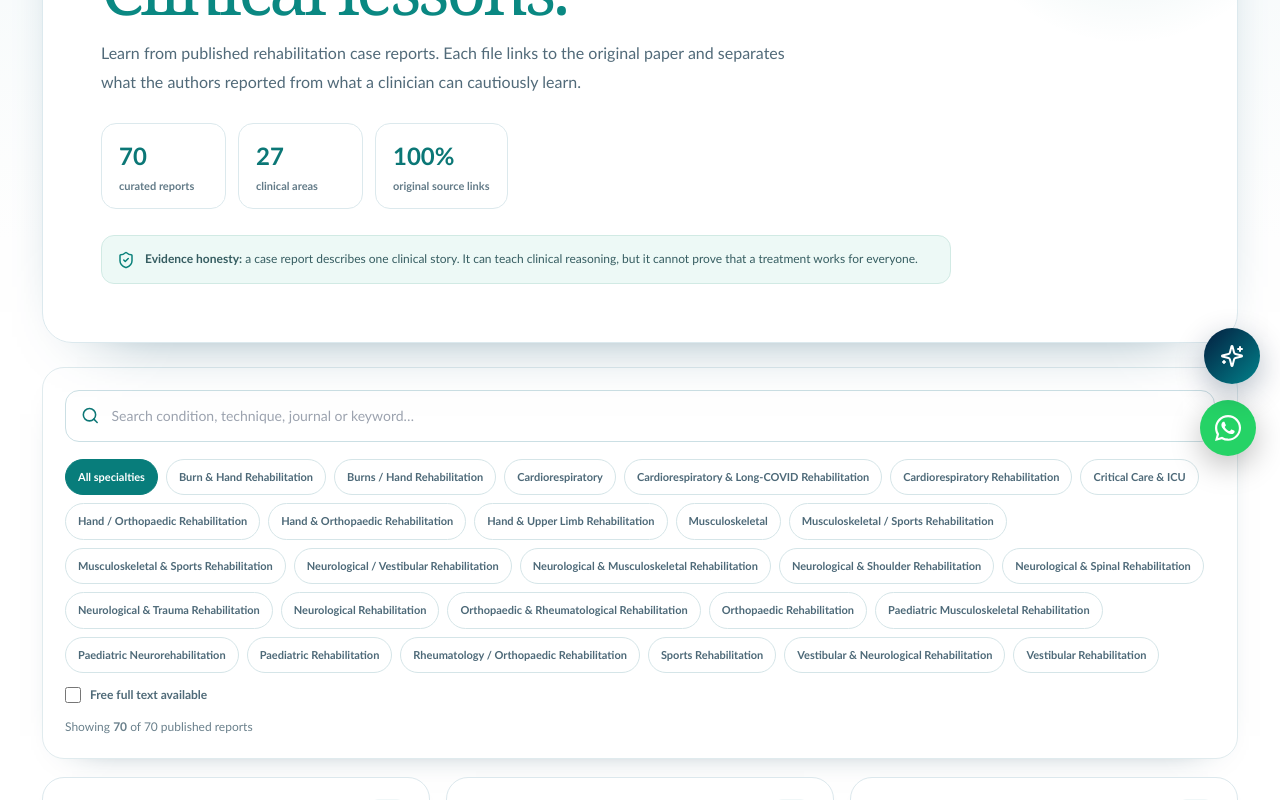
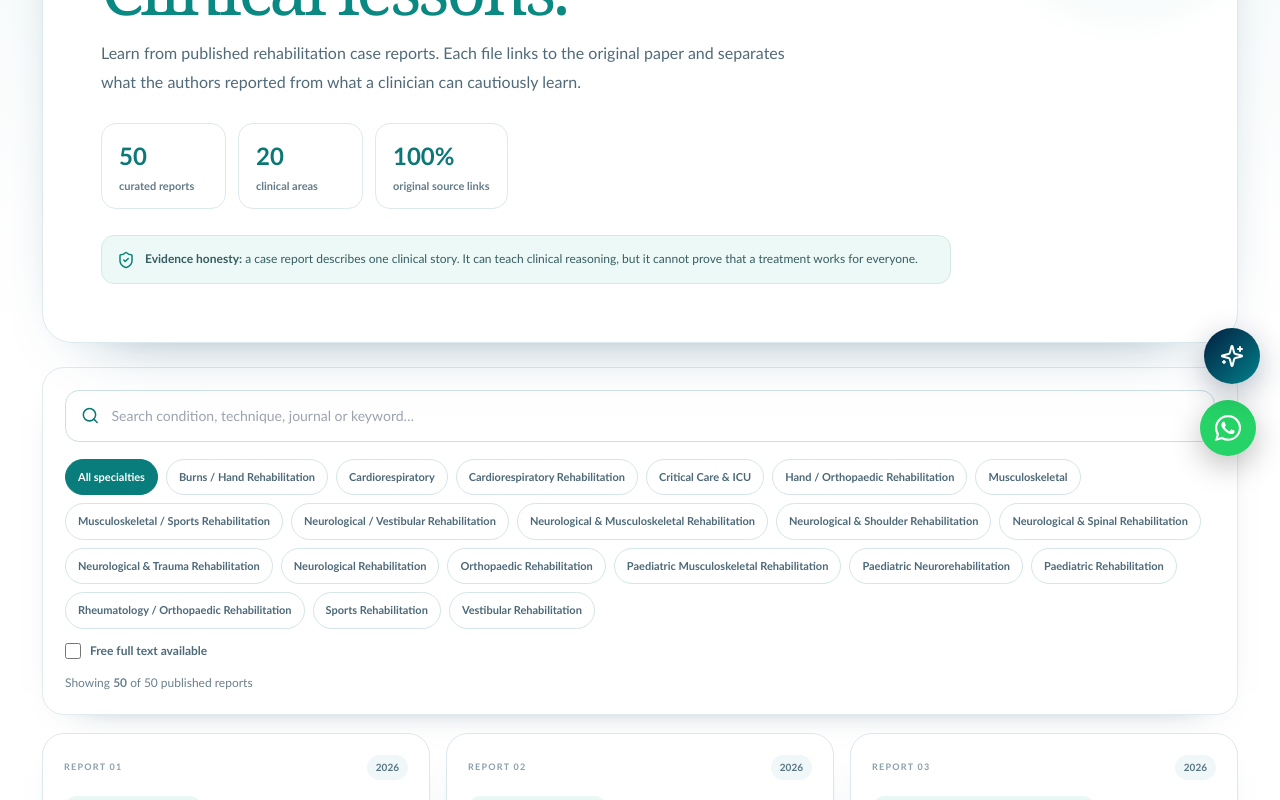
Before and after one commit to physionexusacademy/physio-nexus-academy, a Next.js app: page /case-lab in a window 1280 px wide. Shown: the part 320-1120 px from the top of the page. Built offline with nearby package versions, Linux system fonts and the light colour scheme.

Commit message:
Deduplicate Case Lab reports by DOI and source URL

```diff
--- a/src/app/case-lab/ResearchCaseLibrary.tsx
+++ b/src/app/case-lab/ResearchCaseLibrary.tsx
@@ -5,29 +5,41 @@ import {ArrowRight,BookOpen,ExternalLink,FileText,Search,ShieldCheck} from "luci
 import type {PublishedCaseReport} from "@/lib/case-report-library";
 
 export function ResearchCaseLibrary({reports}:{reports:PublishedCaseReport[]}){
- const specialties=useMemo(()=>["All specialties",...Array.from(new Set(reports.map(r=>r.specialty))).sort((a,b)=>a.localeCompare(b))],[reports]);
- const clinicalAreaCount=useMemo(()=>new Set(reports.map(r=>r.specialty)).size,[reports]);
+ // Deduplicate by DOI and canonical source URL so one article cannot appear twice.
+ const uniqueReports=useMemo(()=>{
+  const seen=new Set<string>();
+  return reports.filter(r=>{
+   const doi=r.doi?.trim().toLowerCase().replace(/^https?:\/\/(dx\.)?doi\.org\//,"").replace(/^doi:\s*/,"");
+   const source=r.sourceUrl.trim().toLowerCase().replace(/[?#].*$/,"").replace(/\/+$/,"");
+   const keys=[doi?"doi:"+doi:"",source?"url:"+source:""].filter(Boolean);
+   if(keys.some(key=>seen.has(key))) return false;
+   keys.forEach(key=>seen.add(key));
+   return true;
+  });
+ },[reports]);
+ const specialties=useMemo(()=>["All specialties",...Array.from(new Set(uniqueReports.map(r=>r.specialty))).sort((a,b)=>a.localeCompare(b))],[uniqueReports]);
+ const clinicalAreaCount=useMemo(()=>new Set(uniqueReports.map(r=>r.specialty)).size,[uniqueReports]);
  const [query,setQuery]=useState("");
  const [specialty,setSpecialty]=useState("All specialties");
  const [openAccess,setOpenAccess]=useState(false);
- const filtered=useMemo(()=>reports.filter(r=>{
+ const filtered=useMemo(()=>uniqueReports.filter(r=>{
   const text=[r.title,r.authors,r.journal,r.specialty,...r.tags].join(" ").toLowerCase();
   return (!query.trim()||text.includes(query.toLowerCase().trim()))&&(specialty==="All specialties"||r.specialty===specialty)&&(!openAccess||r.openAccess);
- }),[reports,query,specialty,openAccess]);
+ }),[uniqueReports,query,specialty,openAccess]);
  return <main className="case-library">
   <div className="cr-wrap">
    <section className="cr-hero">
     <div className="cr-eyebrow"><BookOpen size={15}/> PNA · RESEARCH CASE LIBRARY</div>
     <h1>Real cases.<br/><span>Clinical lessons.</span></h1>
     <p className="cr-lead">Learn from published rehabilitation case reports. Each file links to the original paper and separates what the authors reported from what a clinician can cautiously learn.</p>
-    <div className="cr-stats"><div><strong>{reports.length}</strong><span>curated reports</span></div><div><strong>{clinicalAreaCount}</strong><span>clinical areas</span></div><div><strong>100%</strong><span>original source links</span></div></div>
+    <div className="cr-stats"><div><strong>{uniqueReports.length}</strong><span>curated reports</span></div><div><strong>{clinicalAreaCount}</strong><span>clinical areas</span></div><div><strong>100%</strong><span>original source links</span></div></div>
     <div className="cr-note"><ShieldCheck size={18}/><p><strong>Evidence honesty:</strong> a case report describes one clinical story. It can teach clinical reasoning, but it cannot prove that a treatment works for everyone.</p></div>
    </section>
    <section className="cr-controls" aria-label="Search and filter published case reports">
     <label className="cr-search"><Search size={19}/><input value={query} onChange={e=>setQuery(e.target.value)} placeholder="Search condition, technique, journal or keyword…" aria-label="Search case reports"/></label>
     <div className="cr-filterrow">{specialties.map(s=><button key={s} className="cr-filter" data-active={specialty===s} onClick={()=>setSpecialty(s)}>{s}</button>)}</div>
     <label className="cr-check"><input type="checkbox" checked={openAccess} onChange={e=>setOpenAccess(e.target.checked)}/> Free full text available</label>
-    <p className="cr-results">Showing <strong>{filtered.length}</strong> of {reports.length} published reports</p>
+    <p className="cr-results">Showing <strong>{filtered.length}</strong> of {uniqueReports.length} published reports</p>
    </section>
    <section className="cr-grid" aria-label="Published case reports">
     {filtered.map((r,i)=><article key={r.slug} className="cr-card">
```
